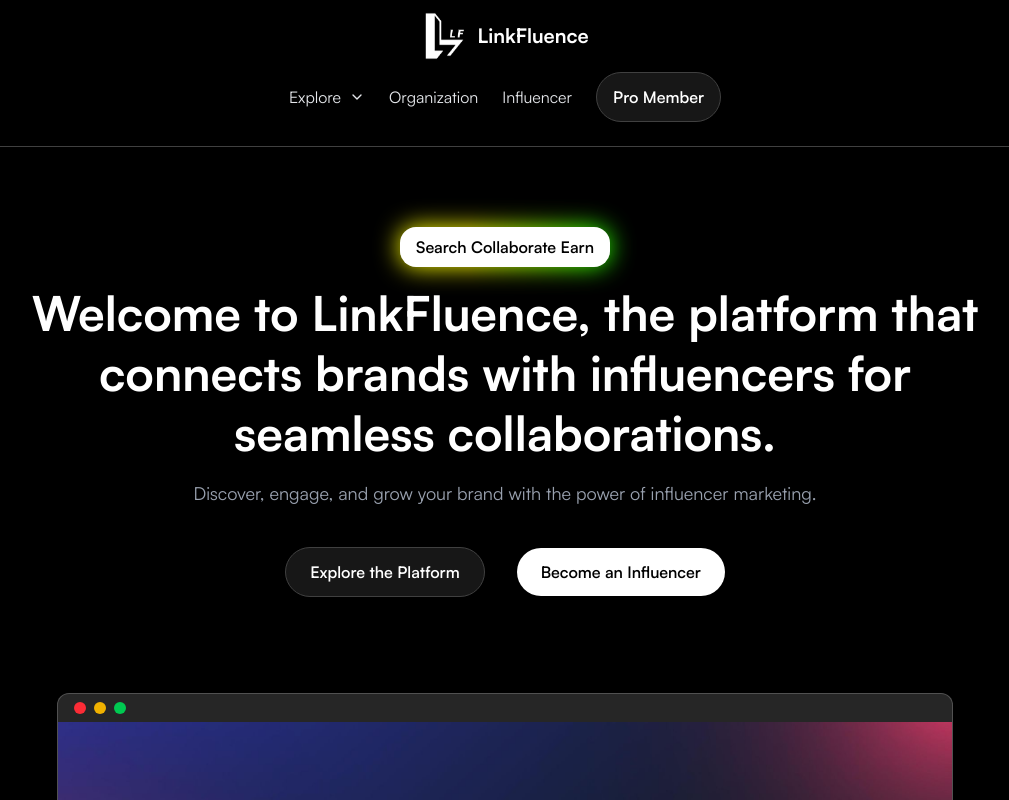
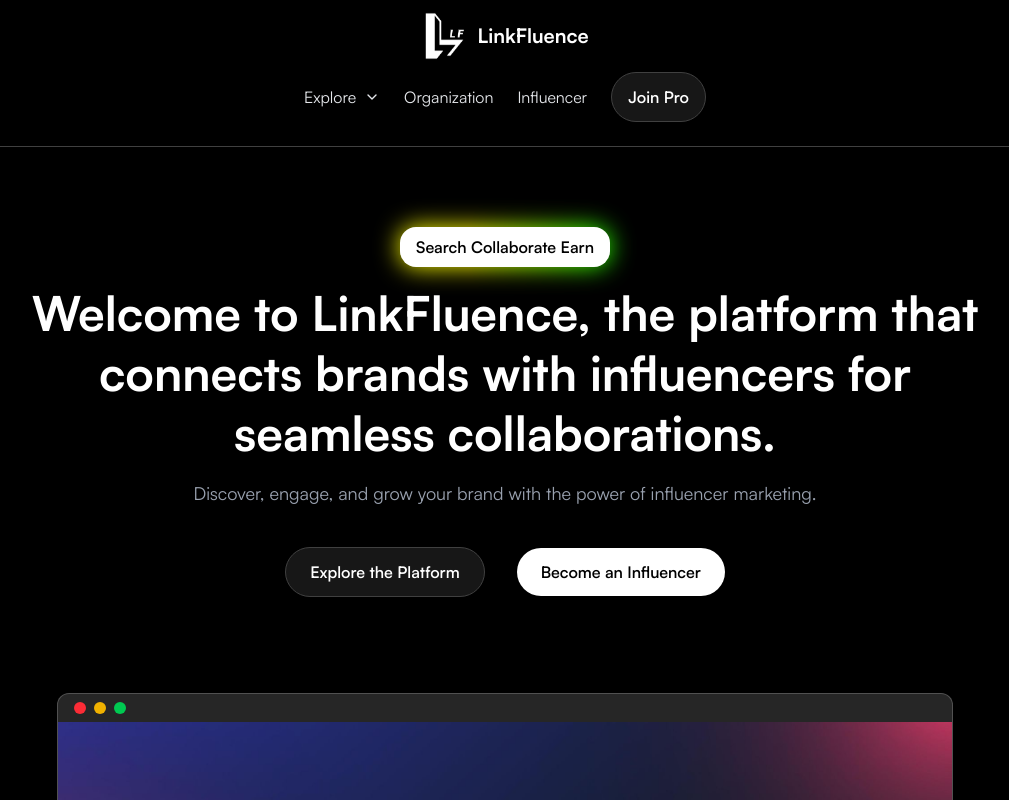
Before and after one commit to P09s/creator-brand, a React (Vite) app in the folder creator-brand/: page / in a window 1280 px wide. Shown: the top 800 px of the page, without its empty margins (135-1144 px from the left). Built offline with nearby package versions, Linux system fonts and the light colour scheme.

Commit message:
small update

```diff
--- a/creator-brand/src/component/header.jsx
+++ b/creator-brand/src/component/header.jsx
@@ -154,7 +154,7 @@ function Header({ setHeaderHeight }) {
                      hover:scale-110 hover:px-8 hover:shadow-2xl hover:shadow-white/20
                      relative z-10"
           >
-            Pro Member
+            Join Pro
           </button>
 
         </div>
```
